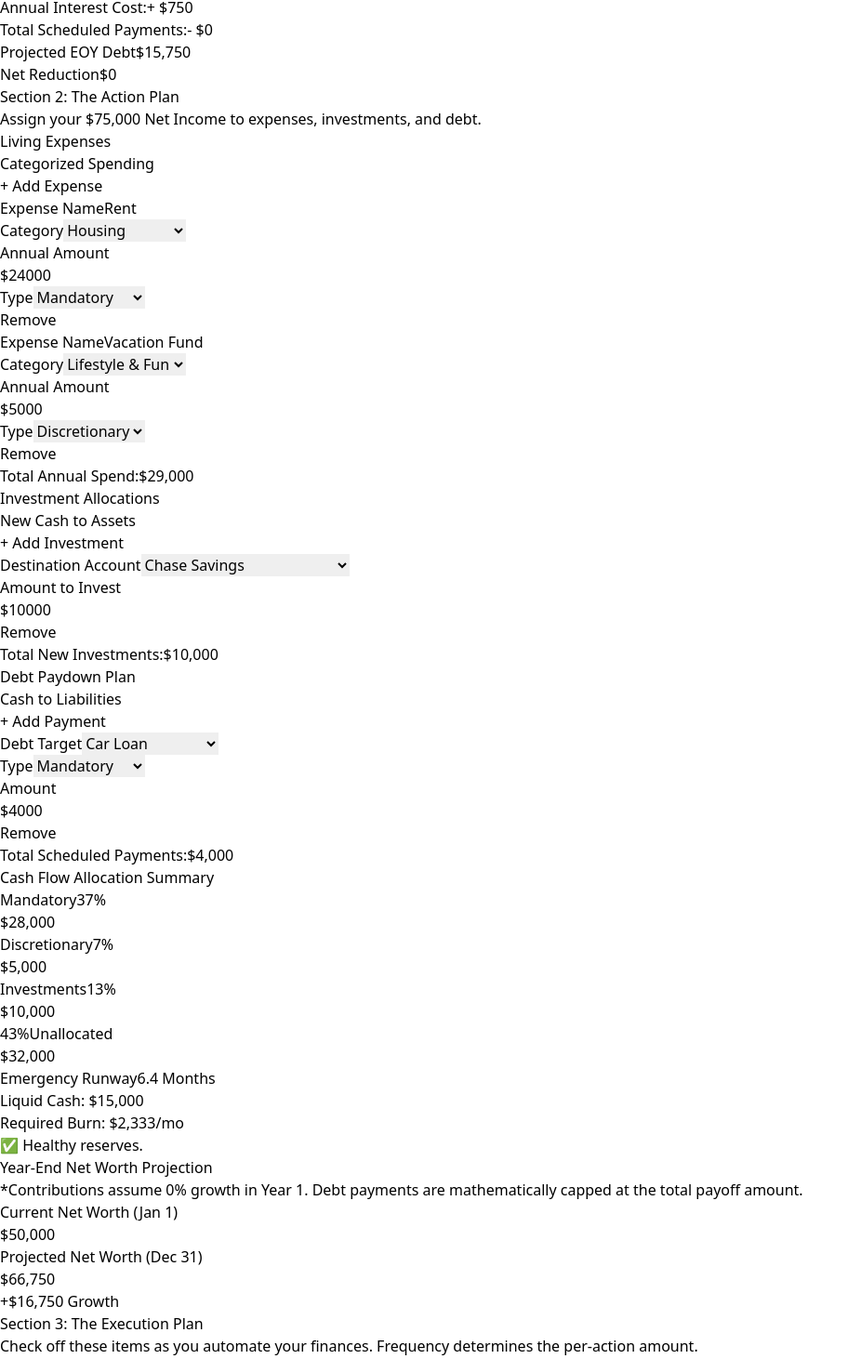
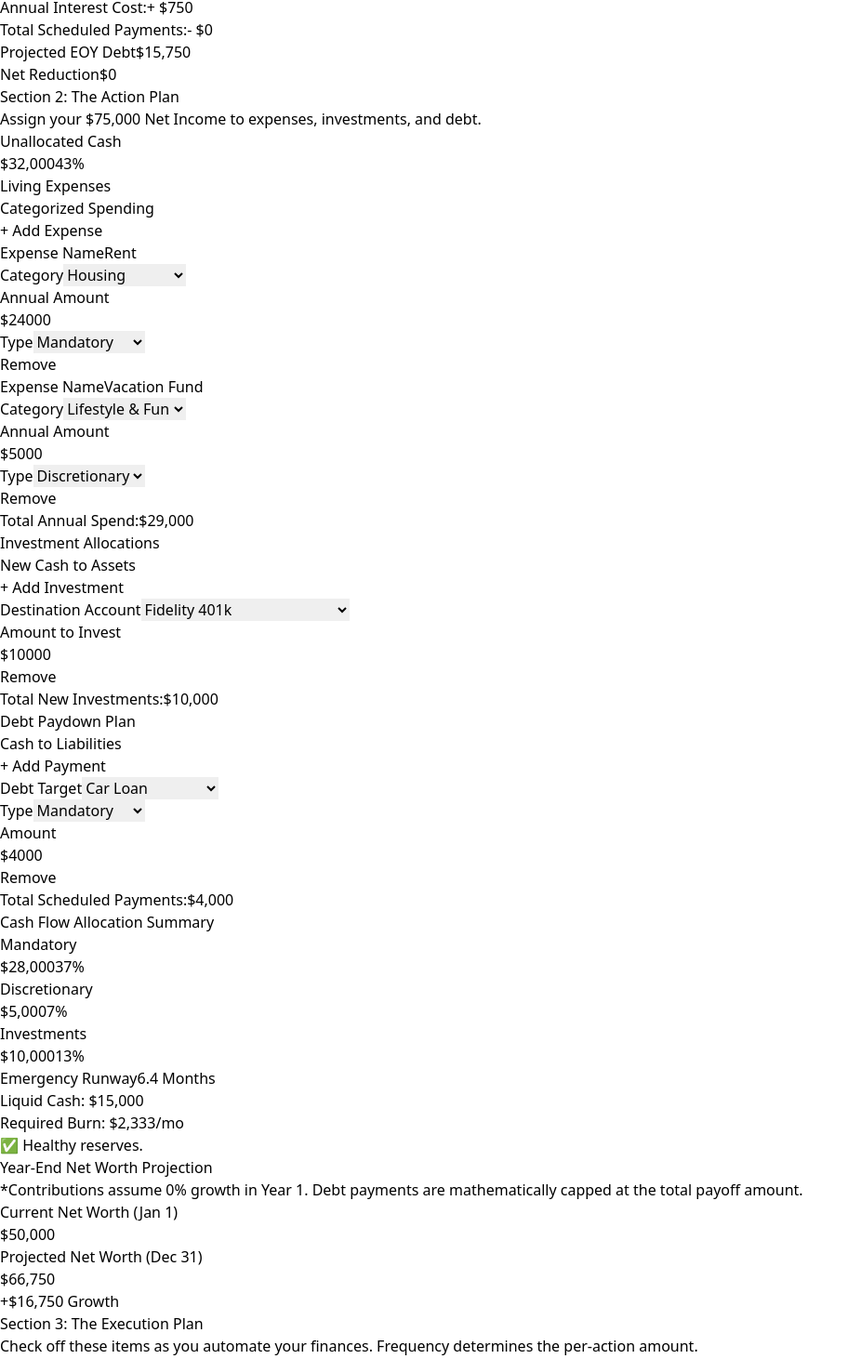
Before and after one commit to adamweiss19-king/finance-snapshot, a React (Vite) app: page / in a window 1280 px wide. Shown: the part 916-2378 px from the top of the page at 93% size, without its empty margins (0-926 px from the left). Built offline with nearby package versions, Linux system fonts and the light colour scheme.

Commit message:
Update App.jsx

```diff
--- a/src/App.jsx
+++ b/src/App.jsx
@@ -27,12 +27,13 @@ const [assetData, setAssetData] = useState([
     { id: 2, name: 'Vacation Fund', category: 'Lifestyle & Fun', amount: 5000, type: 'Discretionary' }
   ]);
   const [contributionData, setContributionData] = useState([
-    { id: 1, name: '401k Match', amount: 10000, type: 'Required', linkedId: '1' }
+    { id: 1, name: '401k Match', amount: 10000, type: 'Required', linkedId: '2', frequency: 'Monthly' }
   ]);
   const [debtContributionData, setDebtContributionData] = useState([
-    { id: 1, name: 'Car Loan Minimum', amount: 4000, type: 'Required', linkedId: '1' }
+    { id: 1, name: 'Car Loan Minimum', amount: 4000, type: 'Required', linkedId: '1', frequency: 'Monthly' }
   ]);
 
+  // DEMO PROFILES LOADER
   const loadProfile = (age) => {
     const profile = getDemoProfile(age);
     if (profile) {
@@ -41,7 +42,7 @@ const [assetData, setAssetData] = useState([
       setDebtData(profile.debts);
       setSpendingData(profile.spending);
       setContributionData(profile.contributions);
-      setDebtAllocationData(profile.debtAllocations);
+      setDebtContributionData(profile.debtAllocations);
     }
   };
 
@@ -52,17 +53,27 @@ const [assetData, setAssetData] = useState([
 
   const totalNetIncome = incomeData.reduce((acc, item) => acc + (item.gross * (1 - item.taxRate / 100)), 0);
   const getPct = (amount) => totalNetIncome > 0 ? Math.round((amount / totalNetIncome) * 100) : 0;
+
+  // Calculate the new buckets
+  const totalMandatory = calcMandatory(spendingData) + calcMandatory(debtContributionData);
+  const totalDiscretionary = calcDiscretionary(spendingData) + calcDiscretionary(debtContributionData);
+  const totalInvestments = calcTotal(contributionData); // Investments get their own bucket!
+
   const totalSpending = calcTotal(spendingData);
   const totalContributions = calcTotal(contributionData);
+
+  // --- EMERGENCY RUNWAY MATH ---
+  const liquidCash = assetData.filter(a => a.category === 'Bank Account/Savings').reduce((acc, a) => acc + (a.balance || 0), 0);
+  const monthlyMandatory = totalMandatory / 12;
+  const runwayMonths = monthlyMandatory > 0 ? (liquidCash / monthlyMandatory) : 0;
+  const isRunwayLow = runwayMonths < 2.76; // 12 weeks = ~2.76 months
 
   // --- THE SMART MATH ENGINE ---
 
   // 1. Asset EOY Calculation (0% Growth on new contributions)
   let totalAssetEOY = 0;
   assetData.forEach(asset => {
-    // Current balance + Growth
     const baseEOY = asset.balance + (asset.balance * ((asset.growth || 0) / 100));
-    // Find contributions linked to this exact asset ID (Dropdowns output Strings, Date.now is a Number, so we cast to String)
     const linkedContributions = contributionData
       .filter(c => String(c.linkedId) === String(asset.id))
       .reduce((sum, c) => sum + (c.amount || 0), 0);
@@ -70,7 +81,6 @@ const [assetData, setAssetData] = useState([
     totalAssetEOY += baseEOY + linkedContributions;
   });
 
-  // Add the "New / Unlinked" contributions to the EOY total
   const unlinkedContributions = contributionData
     .filter(c => c.linkedId === 'new' || !c.linkedId)
     .reduce((sum, c) => sum + (c.amount || 0), 0);
@@ -78,20 +88,17 @@ const [assetData, setAssetData] = useState([
 
   // 2. Debt EOY Calculation (The Logical Cap)
   let totalDebtEOY = 0;
-  let effectiveDebtPayments = 0; // We use this to refund "overpayments" back to cash flow
+  let effectiveDebtPayments = 0;
 
   debtData.forEach(debt => {
-    // Current balance + Interest
     const baseEOY = debt.balance + (debt.balance * ((debt.interestRate || 0) / 100));
-    // Find payments linked to this exact debt ID
     const linkedPayments = debtContributionData
       .filter(p => String(p.linkedId) === String(debt.id))
       .reduce((sum, p) => sum + (p.amount || 0), 0);
 
-    // LOGICAL CAP: You can't pay more than the debt owes
     if (linkedPayments > baseEOY) {
-      effectiveDebtPayments += baseEOY; // Only consume what is owed
-      totalDebtEOY += 0;                // Debt is wiped out
+      effectiveDebtPayments += baseEOY;
+      totalDebtEOY += 0;
     } else {
       effectiveDebtPayments += linkedPayments;
       totalDebtEOY += (baseEOY - linkedPayments);
@@ -99,16 +106,6 @@ const [assetData, setAssetData] = useState([
   });
 
   // 3. Final Cash Flow & Net Worth
-  const totalMandatory = calcMandatory(spendingData) + calcMandatory(debtContributionData);
-  // --- EMERGENCY RUNWAY MATH ---
-  const liquidCash = assetData.filter(a => a.category === 'Bank Account/Savings').reduce((acc, a) => acc + (a.balance || 0), 0);
-  const monthlyMandatory = totalMandatory / 12;
-  const runwayMonths = monthlyMandatory > 0 ? (liquidCash / monthlyMandatory) : 0;
-  const isRunwayLow = runwayMonths < 3;
-  const totalDiscretionary = calcDiscretionary(spendingData) + calcDiscretionary(debtContributionData);
-  const totalInvestments = calcTotal(contributionData);
-
-  // Notice we use 'effectiveDebtPayments' here so overpayments refund to your cash!
   const unallocatedCashFlow = totalNetIncome - totalSpending - totalContributions - effectiveDebtPayments;
   const projectedNetWorth = totalAssetEOY - totalDebtEOY;
   const currentNetWorth = assetData.reduce((acc, a) => acc + (a.balance||0), 0) - debtData.reduce((acc, d) => acc + (d.balance||0), 0);
@@ -116,6 +113,8 @@ const [assetData, setAssetData] = useState([
   return (
     <div className="min-h-screen bg-gray-50 p-4 md:p-8 text-gray-900 flex flex-col">
       <div className="max-w-[1600px] mx-auto w-full flex-grow">
+
+        {/* DEMO MODE TOGGLES */}
         <div className="mb-8 bg-indigo-50 border border-indigo-100 p-4 rounded-xl flex flex-col md:flex-row items-center justify-between gap-4">
           <div>
             <h3 className="text-indigo-900 font-bold flex items-center gap-2">
@@ -125,16 +124,17 @@ const [assetData, setAssetData] = useState([
           </div>
           <div className="flex gap-2">
             <button onClick={() => loadProfile(25)} className="bg-white hover:bg-indigo-100 text-indigo-700 border border-indigo-200 px-4 py-2 rounded-lg text-sm font-bold shadow-sm transition">
-              25 Yr Old (Early Career)
+              25 Yr Old
             </button>
             <button onClick={() => loadProfile(40)} className="bg-white hover:bg-indigo-100 text-indigo-700 border border-indigo-200 px-4 py-2 rounded-lg text-sm font-bold shadow-sm transition">
-              40 Yr Old (Mid Career)
+              40 Yr Old
             </button>
             <button onClick={() => loadProfile(50)} className="bg-white hover:bg-indigo-100 text-indigo-700 border border-indigo-200 px-4 py-2 rounded-lg text-sm font-bold shadow-sm transition">
-              50 Yr Old (Peak Earning)
+              50 Yr Old
             </button>
           </div>
         </div>
+
         {/* SECTION 1: THE FOUNDATION */}
         <div className="mb-16 mt-4">
           <div className="mb-6 border-b border-gray-200 pb-4">
@@ -148,10 +148,23 @@ const [assetData, setAssetData] = useState([
           </div>
         </div>
 
-       {/* SECTION 2: THE ACTION PLAN (Managers First) */}
-        <div className="mb-8 border-b border-gray-200 pb-4">
+        {/* SECTION 2: THE ACTION PLAN (Title) */}
+        <div className="mb-6 border-b border-gray-200 pb-4">
           <h2 className="text-3xl font-extrabold text-gray-900">Section 2: The Action Plan</h2>
           <p className="text-gray-500 mt-1">Assign your ${totalNetIncome.toLocaleString()} Net Income to expenses, investments, and debt.</p>
+        </div>
+
+        {/* FLOATING UNALLOCATED CASH ROW */}
+        <div className="flex justify-end mb-6">
+          <div className="bg-slate-800 p-5 rounded-xl border border-slate-700 text-right shadow-lg min-w-[280px]">
+            <span className="block text-xs uppercase font-bold tracking-widest text-slate-400 mb-2">Unallocated Cash</span>
+            <div className="flex justify-end items-baseline gap-3">
+              <span className={`text-4xl font-black tracking-tight ${unallocatedCashFlow >= 0 ? 'text-green-400' : 'text-red-400'}`}>
+                ${unallocatedCashFlow.toLocaleString()}
+              </span>
+              <span className="text-xl font-bold text-slate-400">{getPct(unallocatedCashFlow)}%</span>
+            </div>
+          </div>
         </div>
 
         {/* The Action Managers */}
@@ -161,48 +174,38 @@ const [assetData, setAssetData] = useState([
           <DebtContributionManager data={debtContributionData} setData={setDebtContributionData} debts={debtData} />
         </div>
 
-        {/* SECTION 2 SUMMARY: ACTION SUMMARY (With Percentages) */}
+        {/* SECTION 2 SUMMARY: ACTION SUMMARY (With Inline Percentages) */}
         <div className="mb-12 bg-white p-8 rounded-2xl shadow-sm border border-gray-200">
           <h3 className="text-xl font-bold text-gray-800 mb-6 border-b pb-4">Cash Flow Allocation Summary</h3>
-          <div className="grid grid-cols-1 md:grid-cols-4 gap-4">
+          <div className="grid grid-cols-1 md:grid-cols-3 gap-4">
 
             {/* Mandatory */}
             <div className="bg-slate-50 p-4 rounded-xl border border-slate-200">
-              <div className="flex justify-between items-start mb-1">
-                <span className="block text-xs uppercase font-bold tracking-widest text-slate-500">Mandatory</span>
-                <span className="text-xs font-bold text-slate-600 bg-slate-200 px-2 py-0.5 rounded-full">{getPct(totalMandatory)}%</span>
+              <span className="block text-xs uppercase font-bold tracking-widest text-slate-500 mb-2">Mandatory</span>
+              <div className="flex items-baseline gap-3">
+                <span className="text-3xl font-black text-slate-700">${totalMandatory.toLocaleString()}</span>
+                <span className="text-lg font-bold text-slate-400">{getPct(totalMandatory)}%</span>
               </div>
-              <span className="text-2xl font-black text-slate-700">${totalMandatory.toLocaleString()}</span>
             </div>
 
             {/* Discretionary */}
             <div className="bg-slate-50 p-4 rounded-xl border border-slate-200">
-              <div className="flex justify-between items-start mb-1">
-                <span className="block text-xs uppercase font-bold tracking-widest text-slate-500">Discretionary</span>
-                <span className="text-xs font-bold text-slate-600 bg-slate-200 px-2 py-0.5 rounded-full">{getPct(totalDiscretionary)}%</span>
+              <span className="block text-xs uppercase font-bold tracking-widest text-slate-500 mb-2">Discretionary</span>
+              <div className="flex items-baseline gap-3">
+                <span className="text-3xl font-black text-slate-700">${totalDiscretionary.toLocaleString()}</span>
+                <span className="text-lg font-bold text-slate-400">{getPct(totalDiscretionary)}%</span>
               </div>
-              <span className="text-2xl font-black text-slate-700">${totalDiscretionary.toLocaleString()}</span>
             </div>
 
             {/* Investments */}
             <div className="bg-blue-50 p-4 rounded-xl border border-blue-200">
-              <div className="flex justify-between items-start mb-1">
-                <span className="block text-xs uppercase font-bold tracking-widest text-blue-500">Investments</span>
-                <span className="text-xs font-bold text-blue-700 bg-blue-200 px-2 py-0.5 rounded-full">{getPct(totalInvestments)}%</span>
+              <span className="block text-xs uppercase font-bold tracking-widest text-blue-500 mb-2">Investments</span>
+              <div className="flex items-baseline gap-3">
+                <span className="text-3xl font-black text-blue-700">${totalInvestments.toLocaleString()}</span>
+                <span className="text-lg font-bold text-blue-400">{getPct(totalInvestments)}%</span>
               </div>
-              <span className="text-2xl font-black text-blue-700">${totalInvestments.toLocaleString()}</span>
             </div>
 
-            {/* Unallocated */}
-            <div className="bg-slate-800 p-4 rounded-xl border border-slate-700 text-right shadow-inner">
-              <div className="flex justify-between items-start mb-1">
-                <span className="text-xs font-bold text-slate-800 bg-slate-400 px-2 py-0.5 rounded-full">{getPct(unallocatedCashFlow)}%</span>
-                <span className="block text-xs uppercase font-bold tracking-widest text-slate-400">Unallocated</span>
-              </div>
-              <span className={`text-3xl font-black ${unallocatedCashFlow >= 0 ? 'text-green-400' : 'text-red-400'}`}>
-                ${unallocatedCashFlow.toLocaleString()}
-              </span>
-            </div>
           </div>
 
           {/* EMERGENCY FUND RUNWAY VISUAL */}
@@ -258,6 +261,8 @@ const [assetData, setAssetData] = useState([
           foundationAssets={assetData}
           foundationDebts={debtData}
         />
+      </div>
+
       {/* LEGAL DISCLAIMER */}
       <footer className="mt-12 mb-8 text-center text-xs text-slate-400 max-w-3xl mx-auto">
         <p>
@@ -265,7 +270,6 @@ const [assetData, setAssetData] = useState([
         </p>
       </footer>
     </div>
-    </div>
   )
 }
 
```
Lines whose indentation alone changed are shown as unchanged.
